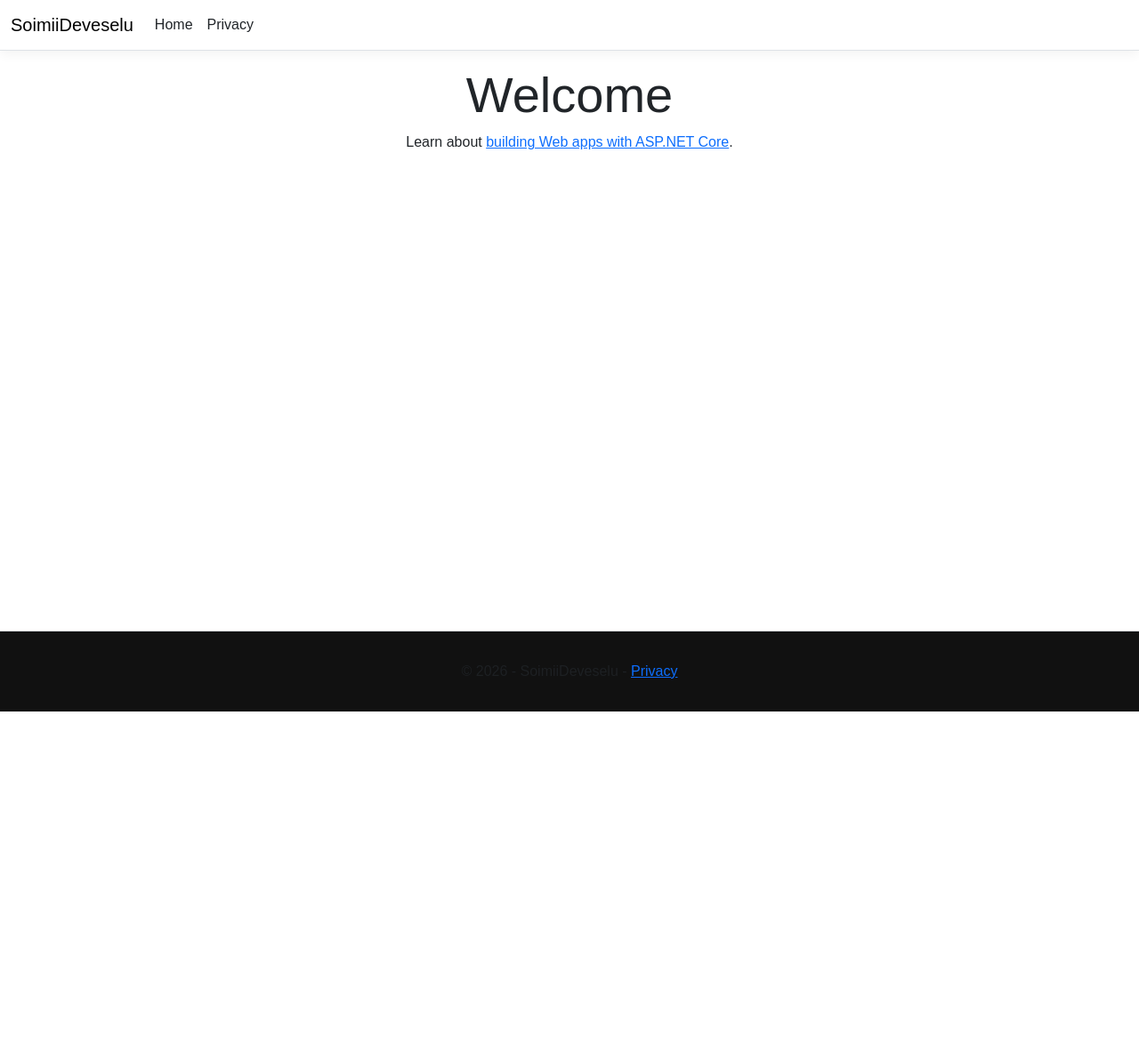
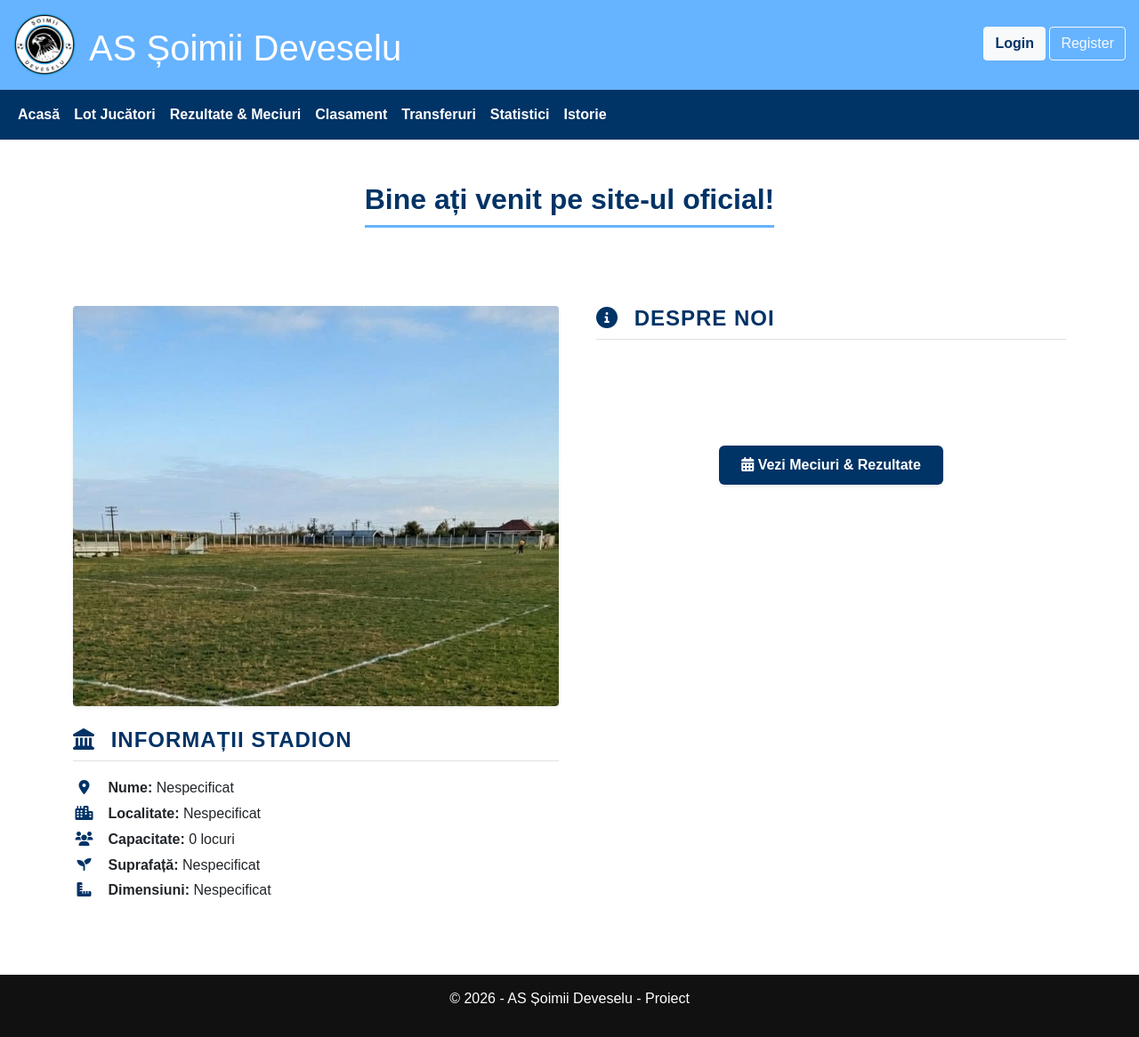
Before and after one commit to OIulian16/Project3_Soimii, an ASP.NET Core app: page / in a window 1280 px wide. Shown: the whole page at 89% size. Before the commit the page ends 800 px from the top, so only its background shows below. Run offline with ASP.NET Core 8, Linux system fonts and the light colour scheme; style sheets or scripts are compiled from the project's sources; some libraries are stand-ins or nearby versions.

Commit message:
added home view

```diff
--- a/SoimiiDeveselu/Views/Home/Index.cshtml
+++ b/SoimiiDeveselu/Views/Home/Index.cshtml
@@ -1,8 +1,88 @@
+@model SoimiiDeveselu.Models.ClubInfo
+
 @{
-    ViewData["Title"] = "Home Page";
+    ViewData["Title"] = "Acasă";
 }
 
-<div class="text-center">
-    <h1 class="display-4">Welcome</h1>
-    <p>Learn about <a href="https://learn.microsoft.com/aspnet/core">building Web apps with ASP.NET Core</a>.</p>
+<div class="container mt-5 content">
+    <div class="text-center mb-5">
+        <h2 class="titlu-principal">Bine ați venit pe site-ul oficial!</h2>
+        <div class="underline-titlu"></div>
+
+
+    </div>
+
+    <div class="row">
+        <div class="col-md-6 mb-4">
+            <img id="img-stadion" src="~/Poze/stadion.jpg" alt="Teren Șoimii" class="img-fluid rounded shadow-sm mb-4">
+
+            <h4 class="custom-section-header"><i class="fas fa-landmark"></i> Informații Stadion</h4>
+            <ul id="lista-info" class="mt-3 custom-list">
+                <li><i class="fas fa-map-marker-alt"></i> <strong>Nume:</strong> @(Model?.StadiumName ?? "Nespecificat")</li>
+                <li><i class="fas fa-city"></i> <strong>Localitate:</strong> @(Model?.Location ?? "Nespecificat")</li>
+                <li><i class="fas fa-users"></i> <strong>Capacitate:</strong> @(Model?.Capacity ?? 0) locuri</li>
+                <li><i class="fas fa-seedling"></i> <strong>Suprafață:</strong> @(Model?.Surface ?? "Nespecificat")</li>
+                <li><i class="fas fa-ruler-combined"></i> <strong>Dimensiuni:</strong> @(Model?.Dimensions ?? "Nespecificat")</li>
+            </ul>
+        </div>
+
+        <div class="col-md-6 mb-4" style="padding-left: 30px;">
+            <h4 class="custom-section-header"><i class="fas fa-info-circle"></i> Despre Noi</h4>
+            <p class="mt-3 description-text">
+                @Model?.Description
+            </p>
+
+            <div class="mt-4">
+                @if (!string.IsNullOrEmpty(Model?.Goals))
+                {
+                    var lines = Model.Goals.Split(new[] { "\r\n", "\r", "\n" }, StringSplitOptions.RemoveEmptyEntries);
+                    bool insideList = false;
+
+                    foreach (var line in lines)
+                    {
+                        bool isTitle = line.Equals(line.ToUpper()) && line.Any(char.IsLetter);
+
+                        if (isTitle)
+                        {
+                            if (insideList)
+                            {
+                                @:</ul>
+                                insideList = false;
+                            }
+                            <h5 class="custom-section-header mt-4" style="font-size: 1.1rem;">
+                                @if (line.Contains("PALMARES"))
+                                {
+                                    <i class="fas fa-trophy"></i>
+                                }
+                                else
+                                {
+                                    <i class="fas fa-bullseye"></i>
+                                }
+                                @line
+                            </h5>
+                        }
+                        else
+                        {
+                            if (!insideList)
+                            {
+                                @:<ul class="custom-check-list">
+                                insideList = true;
+                            }
+                            <li>@line.TrimStart('-', '*', ' ')</li>
+                        }
+                    }
+                    if (insideList)
+                    {
+                        @:</ul>
+                    }
+                }
+            </div>
+
+            <div class="mt-5 text-center">
+                <a asp-controller="Matches" asp-action="Index" class="btn btn-primary btn-match-custom shadow-sm">
+                    <i class="fas fa-calendar-alt"></i> Vezi Meciuri & Rezultate
+                </a>
+            </div>
+        </div>
+    </div>
 </div>
--- a/SoimiiDeveselu/Views/Shared/_Layout.cshtml
+++ b/SoimiiDeveselu/Views/Shared/_Layout.cshtml
@@ -1,50 +1,67 @@
 <!DOCTYPE html>
-<html lang="en">
+<html lang="ro">
 <head>
     <meta charset="utf-8" />
     <meta name="viewport" content="width=device-width, initial-scale=1.0" />
-    <title>@ViewData["Title"] - SoimiiDeveselu</title>
-    <script type="importmap"></script>
-    <link rel="stylesheet" href="~/lib/bootstrap/dist/css/bootstrap.min.css" />
-    <link rel="stylesheet" href="~/css/site.css" asp-append-version="true" />
-    <link rel="stylesheet" href="~/SoimiiDeveselu.styles.css" asp-append-version="true" />
+    <title>@ViewData["Title"] - AS Șoimii Deveselu</title>
+
+    <link href="https://cdn.jsdelivr.net/npm/bootstrap@5.1.3/dist/css/bootstrap.min.css" rel="stylesheet">
+    <link rel="stylesheet" href="https://cdnjs.cloudflare.com/ajax/libs/font-awesome/6.0.0/css/all.min.css">
+    <link rel="stylesheet" href="~/css/site.css" />
+    @RenderSection("Styles", required: false)
+    <link rel="icon" href="~/Poze/soimii.png" type="image/png">
 </head>
 <body>
-    <header>
-        <nav class="navbar navbar-expand-sm navbar-toggleable-sm navbar-light bg-white border-bottom box-shadow mb-3">
-            <div class="container-fluid">
-                <a class="navbar-brand" asp-area="" asp-controller="Home" asp-action="Index">SoimiiDeveselu</a>
-                <button class="navbar-toggler" type="button" data-bs-toggle="collapse" data-bs-target=".navbar-collapse" aria-controls="navbarSupportedContent"
-                        aria-expanded="false" aria-label="Toggle navigation">
-                    <span class="navbar-toggler-icon"></span>
-                </button>
-                <div class="navbar-collapse collapse d-sm-inline-flex justify-content-between">
-                    <ul class="navbar-nav flex-grow-1">
-                        <li class="nav-item">
-                            <a class="nav-link text-dark" asp-area="" asp-controller="Home" asp-action="Index">Home</a>
-                        </li>
-                        <li class="nav-item">
-                            <a class="nav-link text-dark" asp-area="" asp-controller="Home" asp-action="Privacy">Privacy</a>
-                        </li>
-                    </ul>
-                </div>
+    <div class="header container-fluid">
+        <div class="row">
+            <div class="col-sm-8">
+                <img id="img-logo" src="~/Poze/soimii.png" alt="Logo Soimii">
+                <h1>AS Șoimii Deveselu</h1>
             </div>
-        </nav>
-    </header>
-    <div class="container">
-        <main role="main" class="pb-3">
-            @RenderBody()
-        </main>
+            <div class="col-sm-4" style="text-align: right; margin-top: 15px;">
+                @using Microsoft.AspNetCore.Identity
+            @inject SignInManager<IdentityUser> SignInManager
+
+@if (SignInManager.IsSignedIn(User))
+                {
+                    <span class="text-white me-3">Salut, @User.Identity.Name!</span>
+                    <form asp-controller="Account" asp-action="Logout" method="post" style="display:inline;">
+                        <button type="submit" class="btn btn-outline-light" style="font-weight: bold;">Logout</button>
+                    </form>
+                }
+                else
+                {
+                    <a asp-controller="Account" asp-action="Login" class="btn btn-light" style="color: #003366; font-weight: bold;">Login</a>
+                    <a asp-controller="Account" asp-action="Register" class="btn btn-outline-light">Register</a>
+                }
+            </div>
+        </div>
     </div>
 
-    <footer class="border-top footer text-muted">
+    <nav class="navbar navbar-expand-sm navbar-dark topnav-custom">
+        <div class="container-fluid">
+            <ul class="navbar-nav">
+                <li class="nav-item"><a class="nav-link" asp-controller="Home" asp-action="Index">Acasă</a></li>
+                <li class="nav-item"><a class="nav-link" asp-controller="Players" asp-action="Index">Lot Jucători</a></li>
+                <li class="nav-item"><a class="nav-link" asp-controller="Matches" asp-action="Index">Rezultate & Meciuri</a></li>
+                <li class="nav-item"><a class="nav-link" asp-controller="Standings" asp-action="Index">Clasament</a></li>
+                <li class="nav-item"><a class="nav-link" asp-controller="Transfers" asp-action="Index">Transferuri</a></li>
+                <li class="nav-item"><a class="nav-link" asp-controller="Records" asp-action="Index">Statistici</a></li>
+                <li class="nav-item"><a class="nav-link" asp-controller="History" asp-action="Index">Istorie</a></li>
+            </ul>
+        </div>
+    </nav>
+
+    <main role="main">
+        @RenderBody()
+    </main>
+
+    <script src="https://cdn.jsdelivr.net/npm/bootstrap@5.1.3/dist/js/bootstrap.bundle.min.js"></script>
+    @await RenderSectionAsync("Scripts", required: false)
+    <footer class="footer">
         <div class="container">
-            &copy; 2026 - SoimiiDeveselu - <a asp-area="" asp-controller="Home" asp-action="Privacy">Privacy</a>
+            <p>&copy; @DateTime.Now.Year - AS Șoimii Deveselu - Proiect</p>
         </div>
     </footer>
-    <script src="~/lib/jquery/dist/jquery.min.js"></script>
-    <script src="~/lib/bootstrap/dist/js/bootstrap.bundle.min.js"></script>
-    <script src="~/js/site.js" asp-append-version="true"></script>
-    @await RenderSectionAsync("Scripts", required: false)
 </body>
 </html>
```
Also changed, not shown: SoimiiDeveselu/SoimiiDeveselu.csproj.
